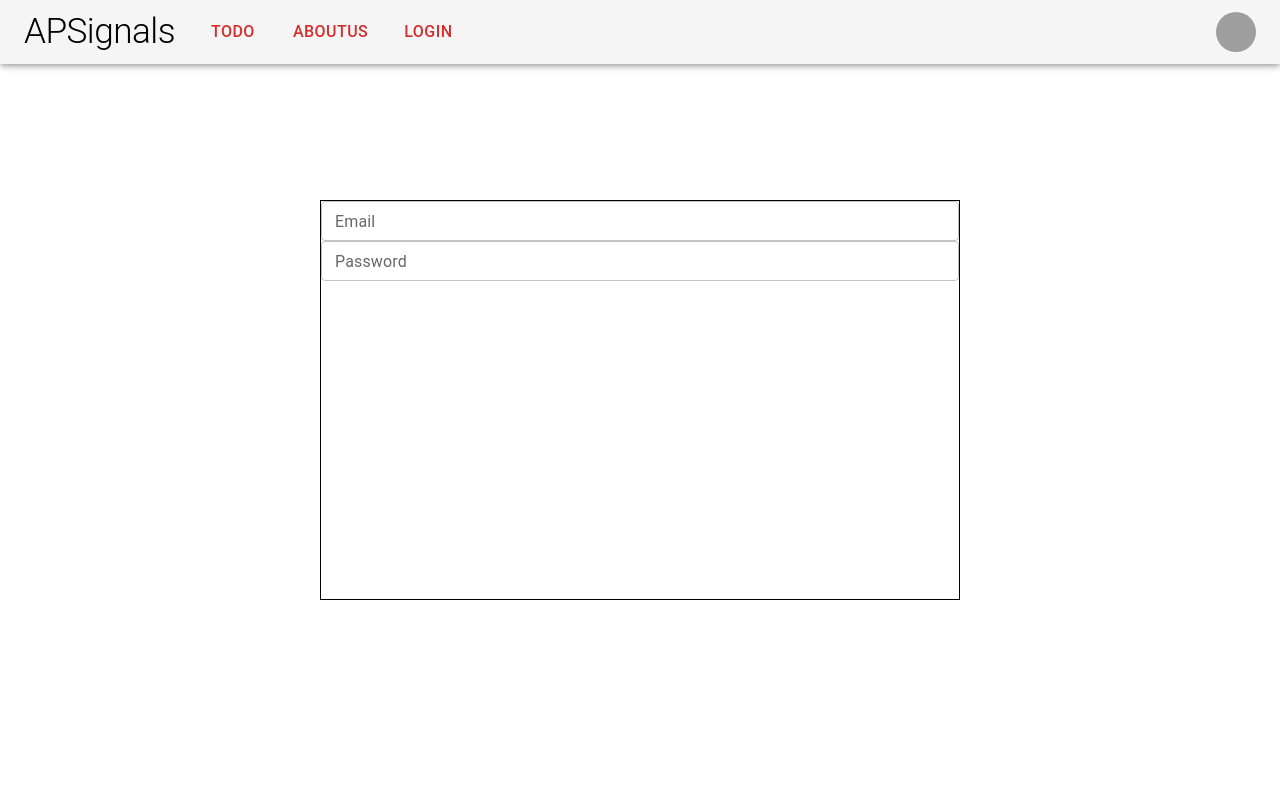
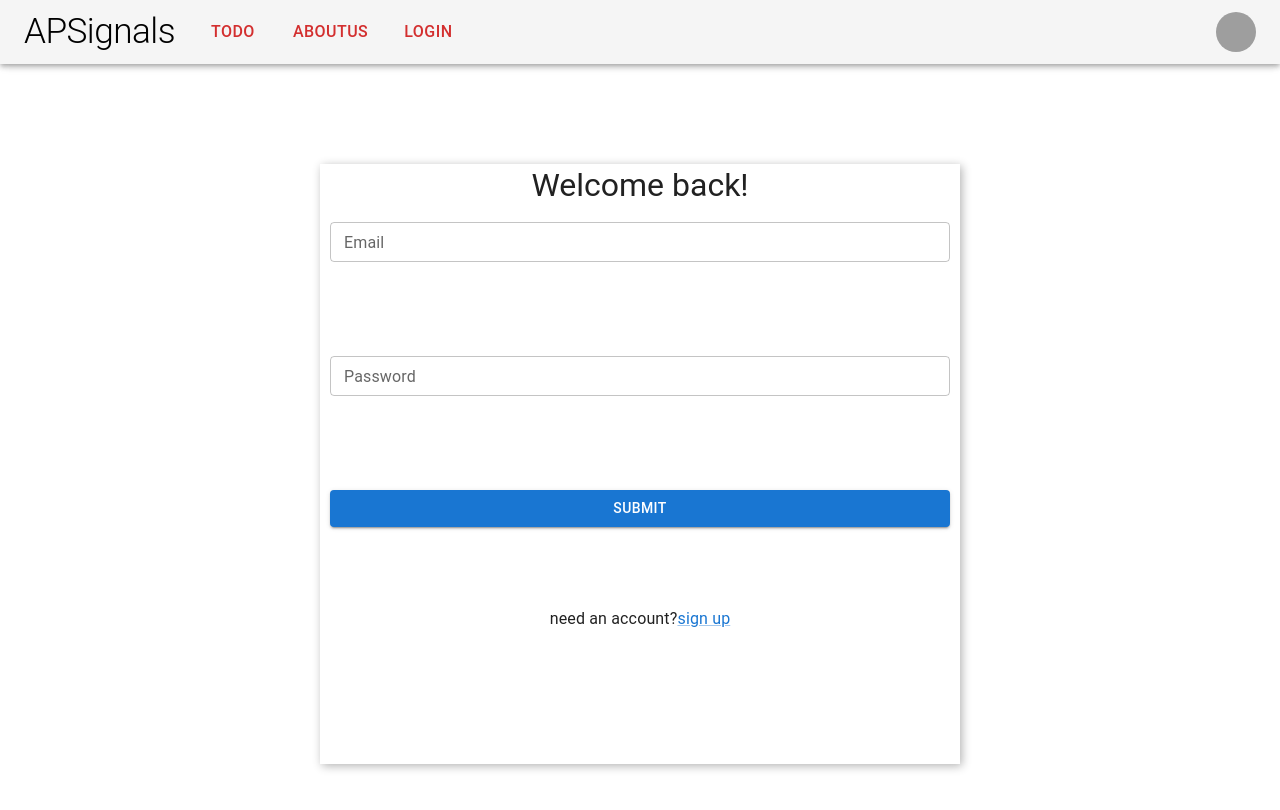
Before and after one commit to pouryaghazizadeh/redux-toolkit-react, a React (Create React App) app in the folder Frontend/: page /login in a window 1280 px wide. Shown: the top 810 px of the page. Built offline with nearby package versions, Linux system fonts and the light colour scheme; grey boxes are pictures that could not be loaded.

Commit message:
style register system

```diff
--- a/Frontend/src/App.js
+++ b/Frontend/src/App.js
@@ -1,8 +1,6 @@
 // tools
 import { Route, Routes } from "react-router-dom";
 import Navbar from "./components/navbar/Navbar";
-// component
-import Home from "./pages/home/Home";
 import Login from "./pages/login/Login";
 import Register from "./pages/register/Register";
 import Todo from "./pages/todo/Todo";
--- /dev/null
+++ b/Frontend/src/components/Button/PrimaryBtn.js
@@ -0,0 +1,11 @@
+import { Button } from "@mui/material"
+import { Link as RouterLink } from "react-router-dom";
+function PrimaryButton({value,to,type}) {
+    return (
+      <Button component={RouterLink} variant="contained" type={type} to={to}>
+        {value}
+      </Button>
+    );
+}
+
+export default PrimaryButton
--- /dev/null
+++ b/Frontend/src/components/input/Input.js
@@ -0,0 +1,18 @@
+import { TextField } from "@mui/material";
+
+function Input({ Info }) {
+  const { type, size, label, value, sx, event } = Info;
+
+  return (
+    <TextField
+      type={type}
+      size={size}
+      label={label}
+      value={value}
+      sx={sx}
+      onChange={event}
+    />
+  );
+}
+
+export default Input;
--- a/Frontend/src/components/navbar/Navbar.js
+++ b/Frontend/src/components/navbar/Navbar.js
@@ -15,7 +15,7 @@ import {
 import { Link as RouterLink } from "react-router-dom";
 import { useState } from "react";
 // components
-import ButtonRed from "../Button/NavButton";
+import ButtonRed from "../Button/NavBtn";
 
 
 
@@ -47,7 +47,7 @@ function Navbar() {
   ];
 
   return (
-    <AppBar color="default">
+    <AppBar color="default"  position="sticky">
       <Container maxWidth="xl">
         <Toolbar disableGutters>
           {/* box menu  for screen mobile */}
--- a/Frontend/src/pages/login/Login.js
+++ b/Frontend/src/pages/login/Login.js
@@ -1,33 +1,96 @@
-import { Container, FormControl, TextField } from "@mui/material";
+// style
+import { Box, Container, FormControl, Link, Typography } from "@mui/material";
+// tools
 import { useState } from "react";
+// component
+import PrimaryButton from "../../components/Button/PrimaryBtn";
+import Input from "../../components/input/Input";
 
 function Login() {
   const [email, setEmail] = useState("");
-  const [password, setPassword] = useState(null);
+  const [password, setPassword] = useState("");
 
+  // info group email
+  const InfoEmail = {
+    type: "email",
+    size: "small",
+    label: "Email",
+    sx: { marginTop: "15px" },
+    value: email,
+    event: (e) => {
+      setEmail(e.target.value);
+    },
+  };
+  const InfoPassword = {
+    type: "password",
+    size: "small",
+    label: "Password",
+    sx: { margin: "15px 0px 15px 0px" },
+    // value: { password },
+    event: (e) => {
+      setPassword(e.target.value);
+    },
+  };
   return (
     <Container
       component="main"
       sx={{
         display: "flex",
         justifyContent: "center",
-        alignItems: "center",
+        alignItems: { md: "center" },
         height: "100vh",
+        // marginTop: "80px ",
       }}
     >
-      <FormControl size="100px" sx={{ border: "1px solid black",width:{xs:"100vw",md:"50vw"},height:{xs:"50vh"} }}>
-        <TextField
-          type="text"
-          size="small"
-          label="Email"
-          value={email}
-          onChange={(e) => {
-            setEmail(e.target.value);
+      <Box
+        component="section"
+        sx={{
+          width: { xs: "100vw", sm: "80vw", md: "50vw" },
+          height: { xs: "95vh", sm: "80vh", md: "75vh" },
+          boxShadow: " 2px 2px 9px rgba(0, 0, 0, 0.3)",
+          display: "flex",
+          flexDirection: "column",
+          margin: "10px",
+          // background: "green",
+        }}
+      >
+        <Typography
+          variant="h5"
+          align="center"
+          sx={{ fontSize: { xs: "1rem", sm: "1.7rem", md: "2rem" } }}
+        >
+          Welcome back!
+        </Typography>
+        <FormControl
+          fullWidth
+          sx={{
+            // background: "blue",
+            height: { xs: "55%", sm: "70%",md:"65%" },
           }}
-        />
-
-        <TextField type="password" size="small" label="Password" />
-      </FormControl>
+        >
+          <Box
+            sx={{
+              display: "flex",
+              flexDirection: "column",
+              padding: "0px 10px 0px 10px",
+              height: {
+                xs: "80%",
+                sm:"40vh",
+              },
+              // background: "green",
+              justifyContent: "space-between",
+            }}
+          >
+            <Input Info={InfoEmail} />
+            <Input Info={InfoPassword} />
+            <PrimaryButton value="Submit" to="/" type="submit" />
+          </Box>
+        </FormControl>
+        <Typography align="center" sx={{ marginTop: "10px" }}>
+          need an account?
+          <Link href="#">sign up</Link>
+        </Typography>
+      </Box>
     </Container>
   );
 }
--- a/Frontend/src/pages/register/Register.js
+++ b/Frontend/src/pages/register/Register.js
@@ -1,7 +1,13 @@
-import React ,{useState}from 'react'
+// style
+import { Box, Container, FormControl, Link, Typography } from "@mui/material";
+// tools
+import { useState } from "react";
+// component
+import PrimaryButton from "../../components/Button/PrimaryBtn";
+import Input from "../../components/input/Input";
 
 function Register() {
-    const[userName,setUserName]=useState('')
+  const [userName, setUserName] = useState("");
   const [email, setEmail] = useState("");
   const [password, setPassword] = useState("");
   const [checkPassword, setCheckPassword] = useState("");
@@ -13,17 +19,134 @@ const newUser = {
     checkPassword,
   };
 
+  // style and info for props to components
+  // user info
+  const InfoUser = {
+    type: "text",
+    size: "small",
+    label: "userName",
+    sx: { margin: "15px 0px 0px 0px" },
+    event:(e) => {setUserName(e.target.value)}
+  };
+
+  const InfoEmail = {
+    type: "email",
+    size: "small",
+    label: "email",
+    sx: { margin: "15px 0px 0px 0px" },
+    event: (e) => {
+     setEmail(e.target.value);
+    },
+  };
+  const InfoPassword = {
+    type: "password",
+    size: "small",
+    label: "Password",
+    sx: { margin: "15px 0px 0px 0px" },
+    event: (e) => {
+      setPassword(e.target.value);
+    },
+  };
+  const InfoPasswordCheck = {
+    type: "password",
+    size: "small",
+    label: "passwordCheck",
+    sx: { margin: "15px 0px 0px 0px" },
+    event: (e) => {
+     setCheckPassword(e.target.value);
+    },
+  };
+
   return (
-      <main>
-        <form>
-          <input type="text" placeholder="userName" onChange={(e) => {setUserName(e.target.value)}} />
-          <input type="text" placeholder="email" onChange={(e) => {setEmail(e.target.value)}} />
-          <input type="password" placeholder="password" onChange={(e) => {setPassword(e.target.value)}} />
-          <input type="password" placeholder="passwordCheck" onChange={(e) => {setCheckPassword(e.target.value)}} />
-          <button>register</button>
-        </form>
-      </main>
+    <Container
+      component="main"
+      sx={{
+        display: "flex",
+        justifyContent: "center",
+        alignItems: { md: "center" },
+        height: "100vh",
+        // marginTop: "80px ",
+      }}
+    >
+      <Box
+        component="section"
+        sx={{
+          width: { xs: "100vw", sm: "80vw", md: "50vw" },
+          height: { xs: "95vh", sm: "80vh", md: "75vh" },
+          boxShadow: " 2px 2px 9px rgba(0, 0, 0, 0.3)",
+          display: "flex",
+          flexDirection: "column",
+          margin: "10px",
+          // background: "green",
+        }}
+      >
+        <Typography
+          variant="h5"
+          align="center"
+          sx={{ fontSize: { xs: "1rem", sm: "1.7rem", md: "2rem" } }}
+        >
+          Welcome back!
+        </Typography>
+        <FormControl>
+          <Box
+            sx={{
+              display: "flex",
+              flexDirection: "column",
+              padding: "0px 10px 0px 10px",
+              height: {
+                xs: "80%",
+                sm: "40vh",
+              },
+              // background: "green",
+              justifyContent: "space-between",
+            }}
+          >
+            <Input Info={InfoUser} />
+            <Input Info={InfoEmail} />
+            <Input Info={InfoPassword} />
+            <Input Info={InfoPasswordCheck} />
+          </Box>
+          {/* <PrimaryButton /> */}
+        </FormControl>
+      </Box>
+    </Container>
   );
 }
 
-export default Register
+export default Register;
+
+
+
+//  <main>
+//       <form>
+//         <input
+//           type="text"
+//           placeholder="userName"
+//           onChange={(e) => {
+//             setUserName(e.target.value);
+//           }}
+//         />
+//         <input
+//           type="text"
+//           placeholder="email"
+//           onChange={(e) => {
+//             setEmail(e.target.value);
+//           }}
+//         />
+//         <input
+//           type="password"
+//           placeholder="password"
+//           onChange={(e) => {
+//             setPassword(e.target.value);
+//           }}
+//         />
+//         <input
+//           type="password"
+//           placeholder="passwordCheck"
+//           onChange={(e) => {
+//             setCheckPassword(e.target.value);
+//           }}
+//         />
+//         <button>register</button>
+//       </form>
+//     </main>
```
Also changed, not shown: Frontend/src/components/Button/NavBtn.js (renamed from Frontend/src/components/Button/NavButton.js). Lines whose indentation alone changed are shown as unchanged.
